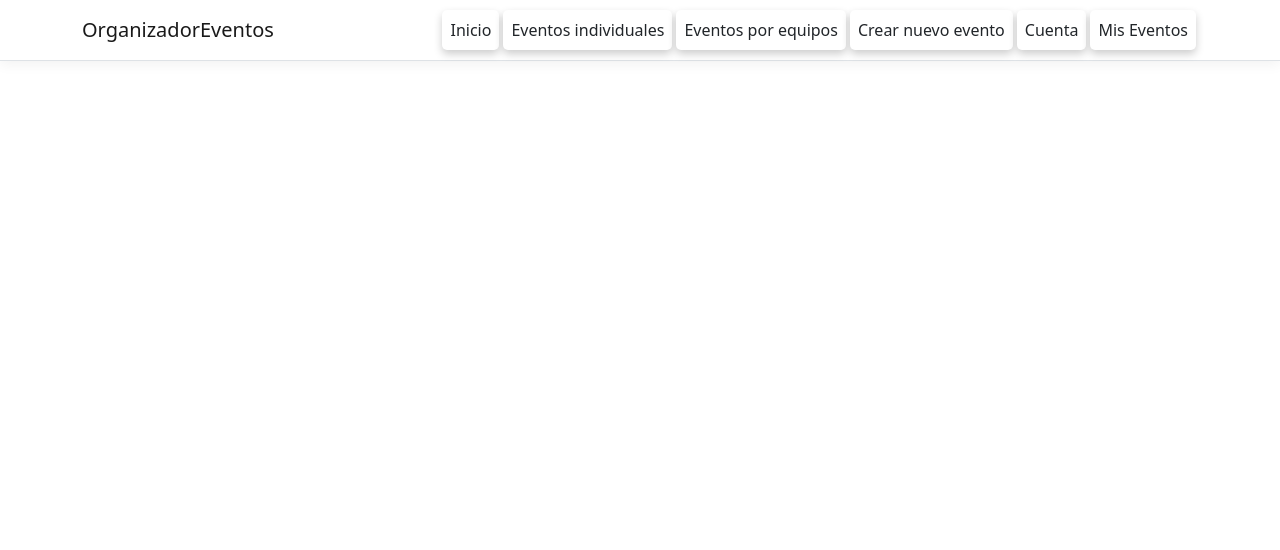
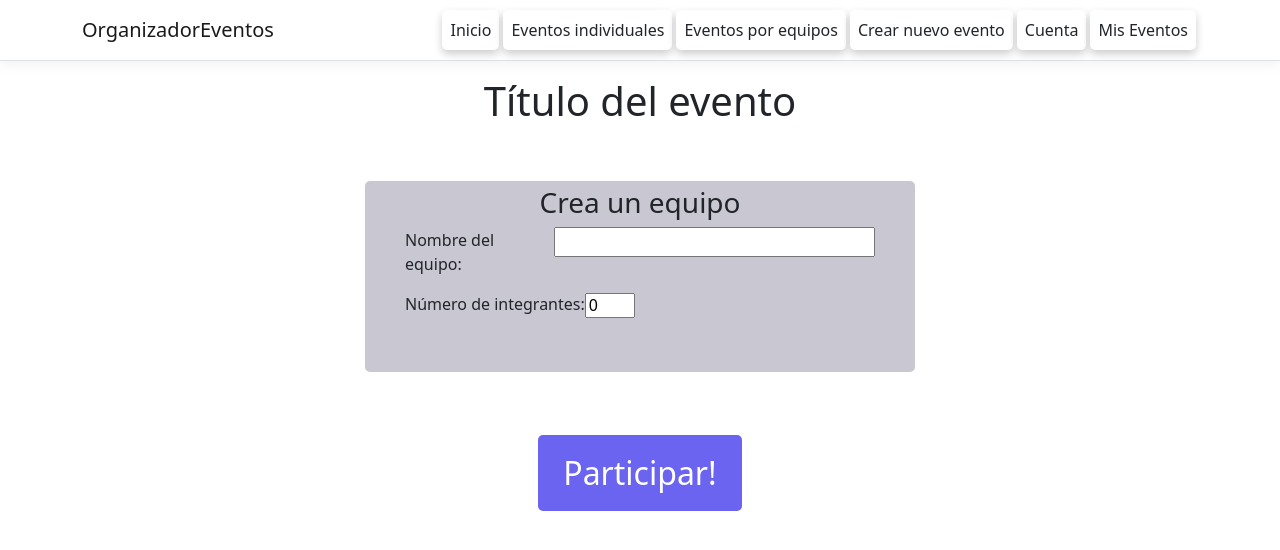
Before and after one commit to rafael1199v/Organizador-de-eventos, an Angular app in the folder OrganizadorEventos/ClientApp/: page /create-team in a window 1280 px wide. Before the commit this address led to /. Shown: the top 550 px of the page. Built offline with nearby package versions, Linux system fonts and the light colour scheme.

Commit message:
Create Team

```diff
--- a/OrganizadorEventos/ClientApp/src/app/app.module.ts
+++ b/OrganizadorEventos/ClientApp/src/app/app.module.ts
@@ -16,6 +16,7 @@ import { CreateEventComponent } from './create-event/create-event.component';
 import { EventDetailsComponent } from './event-details/event-details.component';
 import { AppRoutingModule } from './app-routing.module';
 import { UserComponent } from './user/user.component';
+import { CreateTeamComponent } from './create-team/create-team.component';
 import { MyEventsComponent } from './my-events/my-events.component';
 
 
@@ -31,6 +32,7 @@ import { MyEventsComponent } from './my-events/my-events.component';
     CreateEventComponent,
     EventDetailsComponent,
     UserComponent,
+    CreateTeamComponent,
     MyEventsComponent,
   ],
   imports: [
@@ -47,6 +49,7 @@ import { MyEventsComponent } from './my-events/my-events.component';
       { path: 'create-event', component: CreateEventComponent},
       { path: 'event-details/:id', component: EventDetailsComponent},
       { path: 'user', component: UserComponent},
+      { path: 'create-team', component: CreateTeamComponent},
       { path: 'my-events', component: MyEventsComponent}
     ]),
     AppRoutingModule
--- /dev/null
+++ b/OrganizadorEventos/ClientApp/src/app/create-team/create-team.component.css
@@ -0,0 +1,63 @@
+.double-col{
+    display: flex;
+    justify-content: center;
+    margin-top: -10px;
+}
+
+.card{
+    margin: 10px;
+    height: 60px;
+    flex: 0 0 20%;
+    border-color: transparent;
+}
+
+.custom-select{
+    margin-left: 25%;
+}
+
+.participation-btn {
+    font-size: 16px;
+    border-radius: 5px;
+    padding: 14px 25px;
+    border: none;
+    font-weight: 500;
+    background-color: #6a64f1;
+    color: white;
+    cursor: pointer;
+    margin-top: 15px;
+    transition: 0.3s;
+}
+.participation-btn:hover {
+    box-shadow: 0px 3px 8px rgba(0, 0, 0, 0.5);
+    background-color: #5e57dd;
+}
+
+.formbold-form-wrapper {
+    margin: 0 auto;
+    max-width: 550px;
+    width: 100%;
+    background: rgb(201, 200, 210);
+    border-radius: 5px;
+    border-color: black;
+    border-width: 5px;
+    padding: 40px;
+}
+
+.formbold-main-wrapper {
+    display: flex;
+    align-items: center;
+    justify-content: center;
+    padding: 48px;
+}
+
+.number-box{
+    height: 25px;
+    width: 50px;
+    margin-top: 1px;
+}
+
+.text-box{
+    width: 69%;
+    height: 30px;
+    margin-top: -1px;
+}
--- /dev/null
+++ b/OrganizadorEventos/ClientApp/src/app/create-team/create-team.component.html
@@ -0,0 +1,24 @@
+<h1 class="text-center">Título del evento</h1>
+
+<div class="formbold-main-wrapper">
+    <div class="formbold-form-wrapper">
+        <h3 class="text-center" style="margin-top: -35px;">Crea un equipo</h3>
+        <div style="display: flex;">
+            <p>Nombre del equipo:</p>
+            <input class="text-box">
+        </div>
+        <div style="display: flex;">
+            <p>Número de integrantes:</p>
+            <input type="number" class="number-box" [(ngModel)]="Quantity" min="1" max="4">
+        </div>
+        <div style="display:flex; flex-direction: column;">
+            <div style="display:flex;" *ngFor="let item of [].constructor(Quantity); let i = index">
+                <p>e-mail {{i+1}}:</p>
+                <input type="email" class="text-box">
+            </div>
+        </div>
+    </div>
+</div>
+<div class="text-center">
+    <button style="font-size: xx-large;" class="participation-btn">Participar!</button>
+</div>
--- /dev/null
+++ b/OrganizadorEventos/ClientApp/src/app/create-team/create-team.component.ts
@@ -0,0 +1,11 @@
+import { Component } from '@angular/core';
+
+@Component({
+  selector: 'create-team',
+  templateUrl: './create-team.component.html',
+  styleUrls: ['./create-team.component.css']
+})
+export class CreateTeamComponent {
+  Quantity:number = 0;
+
+}
```
Also changed, not shown: OrganizadorEventos/ClientApp/src/app/event-details/event-details.component.html (+0 -14 lines).
